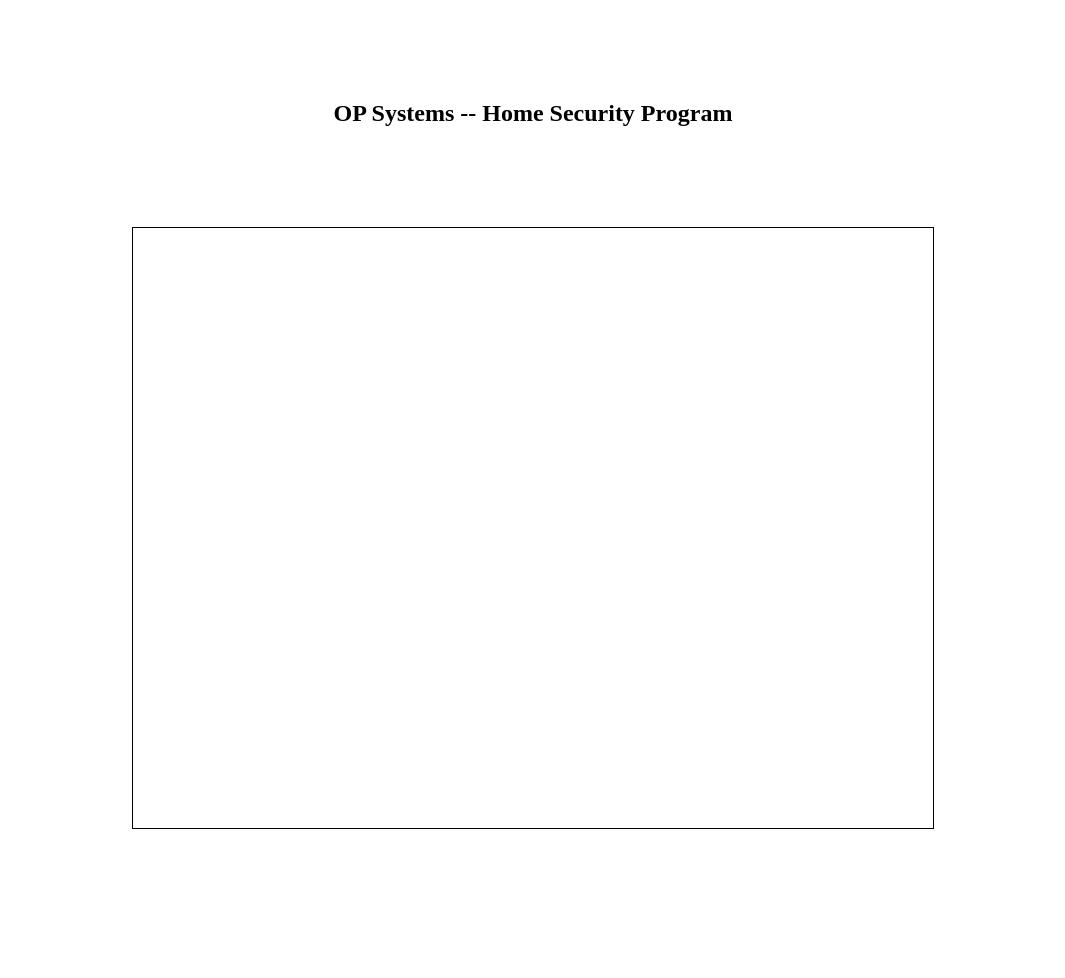
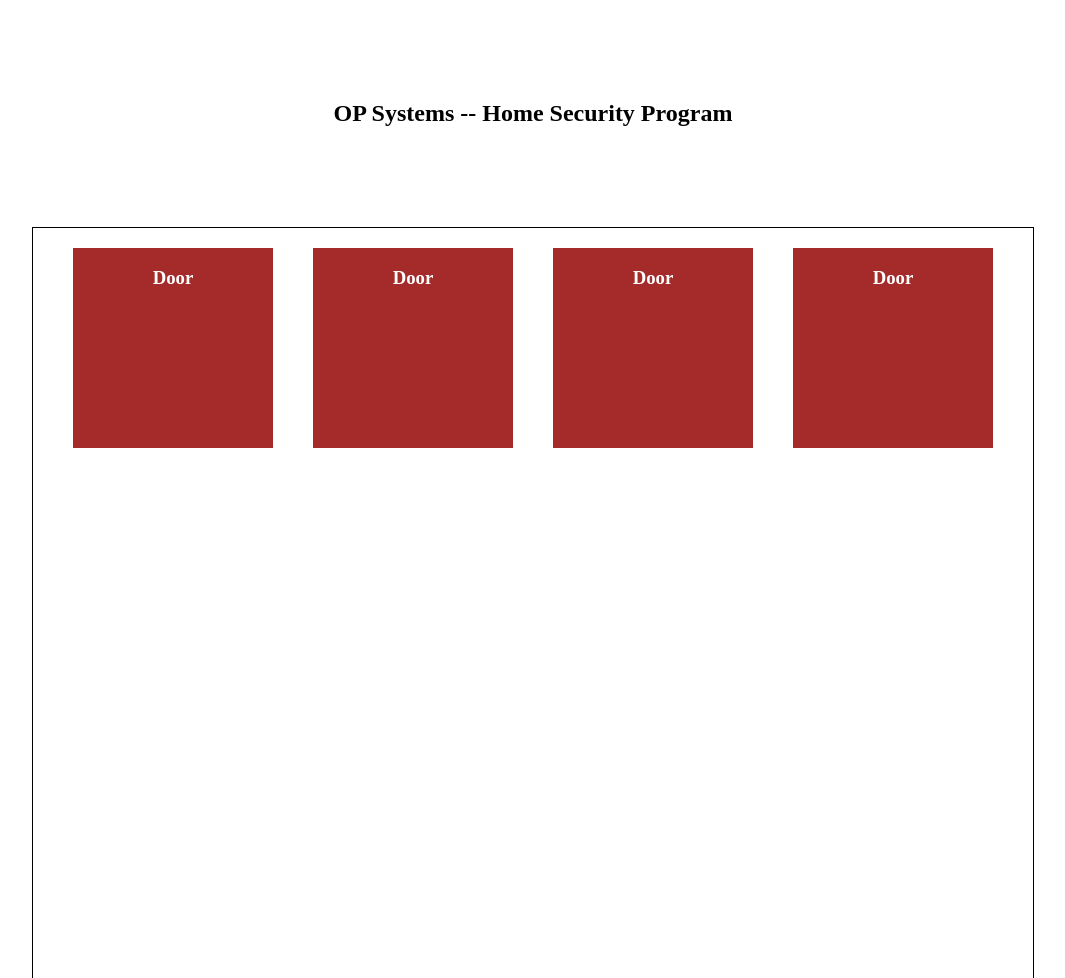
Before and after one commit to pspag85/home-security-system, a React app: page / in a window 1280 px wide. Shown: the top 978 px of the page, without its empty margins (107-1172 px from the left). Before the commit the page ends 837 px from the top, so only its background shows below. Built offline with nearby package versions, Linux system fonts and the light colour scheme.

Commit message:
feat: door component

```diff
--- /dev/null
+++ b/client/components/door.js
@@ -0,0 +1,11 @@
+import React from 'react'
+
+const Door = () => {
+  return (
+    <div className='door'>
+      <h3>Door</h3>
+    </div>
+  )
+}
+
+export default Door
--- a/client/components/house.js
+++ b/client/components/house.js
@@ -1,9 +1,13 @@
 import React from 'react'
+import Door from './door'
 
 const House = () => {
   return (
     <div id='house'>
-
+      <Door />
+      <Door />
+      <Door />
+      <Door />
     </div>
   )
 }
--- a/client/css/app.css
+++ b/client/css/app.css
@@ -1,13 +1,26 @@
 .top-header {
-  margin: 0 auto;
+  margin: 100px auto;
   text-align: center;
-  margin-top: 100px;
 }
 
 #house {
+  display: flex;
+  width: 1000px;
+  height: 750px;
+  margin: 100px auto;
+  justify-content: center;
   border: 1px solid black;
-  margin: 0 auto;
-  width: 800px;
-  height: 600px;
-  margin-top: 100px;
 }
+
+.door {
+  display: inline-block;
+  height: 200px;
+  flex-basis: 20%;
+  margin: 20px;
+  background-color: brown;
+}
+
+.door h3 {
+  text-align: center;
+  color: white;
+}
```
